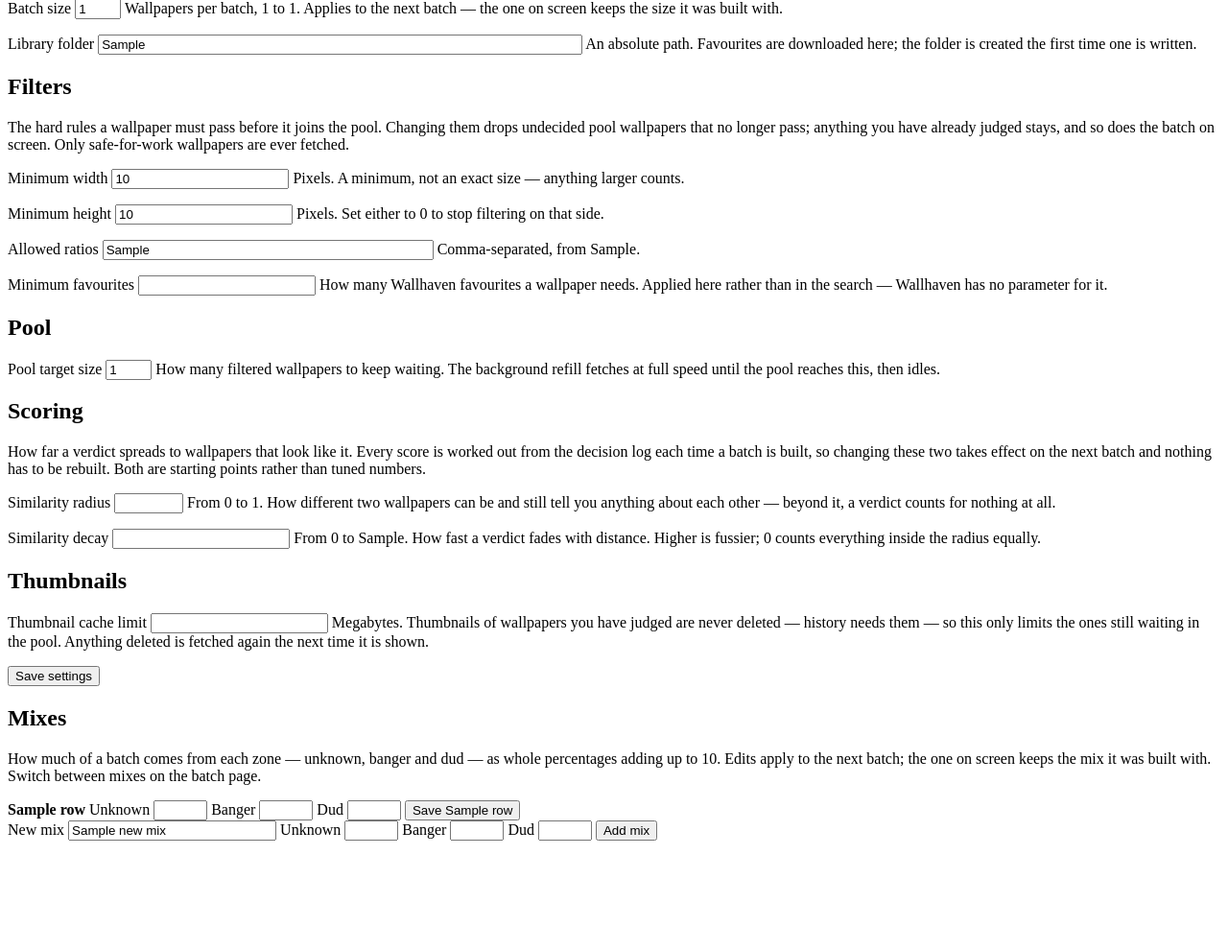
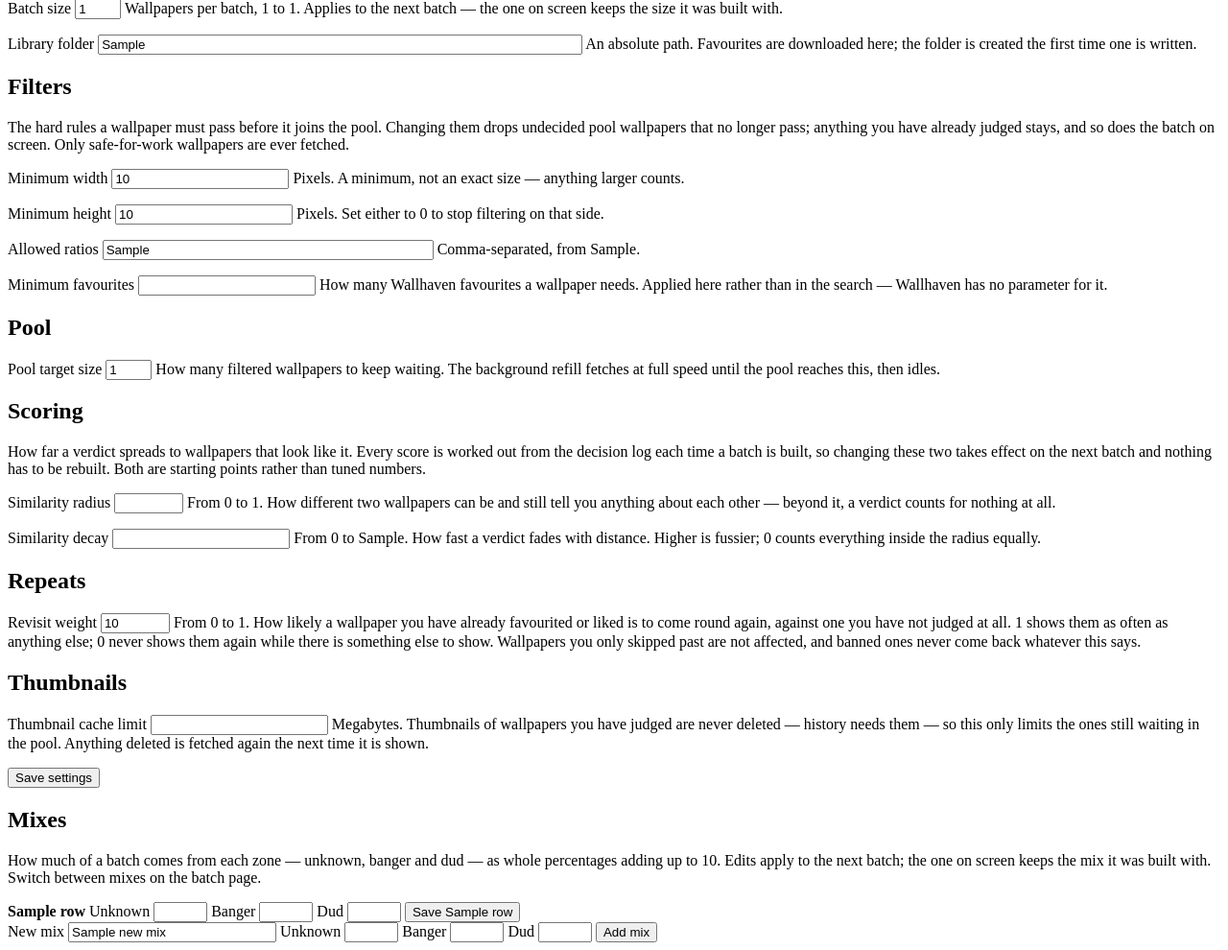
Before and after one commit to CJohnsonPeart25/wallpapi, a FastAPI app: template src/wallpapi/web/templates/settings.html in a window 1280 px wide. Shown: the part 141-1131 px from the top of the page at 96% size. Before the commit the page ends 1017 px from the top, so only its background shows below. Run offline with FastAPI, Linux system fonts and the light colour scheme; the template is opened without the code that fills it: most values are stand-ins (such as "Sample title", 1, 10 or a date in 2020); some libraries are stand-ins or nearby versions.

Commit message:
Put the revisit weight on the settings page
A Repeats section with the field, its range and words for what nought and
one mean, plus the refusal branch every other field already has. One more
entry in `_stored_fields` and one more form keyword, which is the whole
of adding a setting to the page.

```diff
--- a/src/wallpapi/web/app.py
+++ b/src/wallpapi/web/app.py
@@ -153,6 +153,7 @@ def _stored_fields(core: CoreService) -> dict[str, str]:
         "similarity_radius": str(current.similarity_radius),
         "similarity_decay": str(current.similarity_decay),
         "thumbnail_cache_max_mb": str(current.thumbnail_cache_max_mb),
+        "revisit_weight": str(current.revisit_weight),
     }
 
 
@@ -481,6 +482,7 @@ def create_app(core: CoreService, *, refill: bool = False) -> FastAPI:
         min_favourites: Annotated[str | None, Form()] = None,
         similarity_radius: Annotated[str | None, Form()] = None,
         similarity_decay: Annotated[str | None, Form()] = None,
+        revisit_weight: Annotated[str | None, Form()] = None,
     ) -> Response:
         """Save the settings, or come back with the reason they were refused.
 
@@ -510,6 +512,7 @@ def create_app(core: CoreService, *, refill: bool = False) -> FastAPI:
                 ("similarity_radius", similarity_radius),
                 ("similarity_decay", similarity_decay),
                 ("thumbnail_cache_max_mb", thumbnail_cache_max_mb),
+                ("revisit_weight", revisit_weight),
             )
             if value is not None
         }
--- a/src/wallpapi/web/templates/settings.html
+++ b/src/wallpapi/web/templates/settings.html
@@ -56,6 +56,8 @@
             Similarity decay must be a number from 0 to {{ max_similarity_decay }}.
           {% elif refused.reason.value == "thumbnail_cache_max_mb_invalid" %}
             The thumbnail cache limit must be a whole number of megabytes, 0 or more.
+          {% elif refused.reason.value == "revisit_weight_invalid" %}
+            Revisit weight must be a number from 0 to 1.
           {% elif refused.reason.value == "mix_percentages_invalid" %}
             Mix percentages must be whole numbers, 0 or more, that add up to {{ mix_total }}.
           {% elif refused.reason.value == "mix_name_invalid" %}
@@ -191,6 +193,24 @@
           <span class="hint">From 0 to {{ max_similarity_decay }}. How fast a verdict fades with distance.
             Higher is fussier; 0 counts everything inside the radius equally.</span>
         </p>
+        <h2>Repeats</h2>
+        <p>
+          <label for="revisit_weight">Revisit weight</label>
+          <input
+            type="number"
+            id="revisit_weight"
+            name="revisit_weight"
+            min="0"
+            max="1"
+            step="0.05"
+            value="{{ revisit_weight }}"
+          />
+          <span class="hint">From 0 to 1. How likely a wallpaper you have already favourited or liked is
+            to come round again, against one you have not judged at all. 1 shows them as often as anything
+            else; 0 never shows them again while there is something else to show. Wallpapers you only
+            skipped past are not affected, and banned ones never come back whatever this says.</span>
+        </p>
+
         <h2>Thumbnails</h2>
         <p>
           <label for="thumbnail_cache_max_mb">Thumbnail cache limit</label>
```
